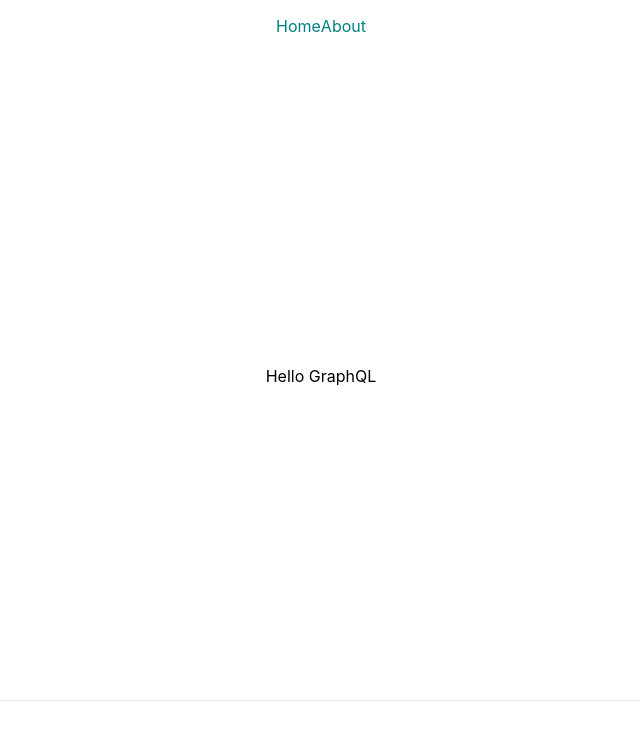
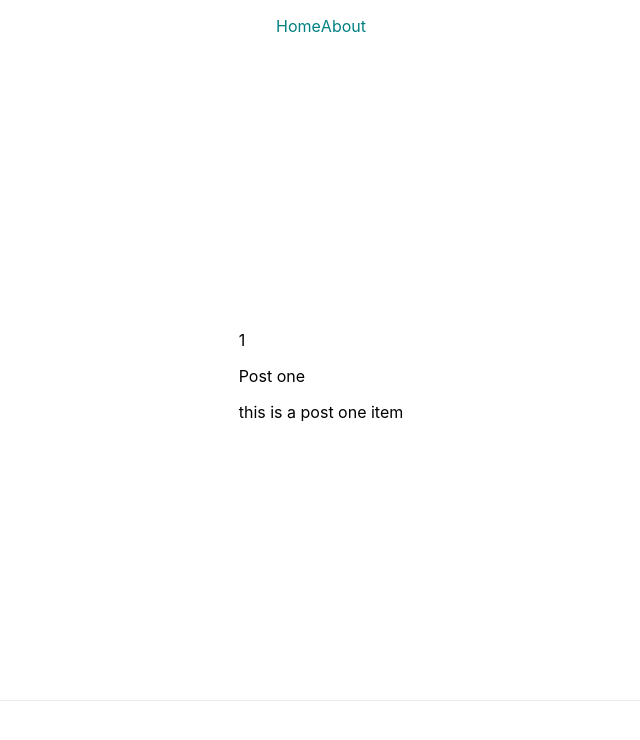
Before and after one commit to K-Daiki-0ne/GraphQL_practice, a Next.js app in the folder app/: page / in a window 1280 px wide. Shown: the top 740 px of the page, without its empty margins (319-959 px from the left). Built offline with nearby package versions, Linux system fonts and the light colour scheme.

Commit message:
add: Post item props

```diff
--- a/app/src/components/templates/Post/Post.tsx
+++ b/app/src/components/templates/Post/Post.tsx
@@ -11,10 +11,12 @@ export const Post:FC<Props> = ({ props }): JSX.Element => {
   return (
     <div className='post'>
       {
-        props.map(post => {
-          <div key={post.id}>
-            <Item props={post}/>
-          </div>
+        props.map((post: PostInterface, key: number) => {
+          return (
+            <div key={key}>
+              <Item props={post}/>
+            </div>
+          )
         })
       }
     </div>
--- a/app/src/pages/index.tsx
+++ b/app/src/pages/index.tsx
@@ -1,9 +1,20 @@
 import Head from 'next/head'
 import { NextPage } from 'next';
 import { Header } from '@src/components/molecules'
+import { PostInterface } from '@src/interfaces/post.interface';
+import { Post } from '@src/components/templates';
 import styles from '../styles/Home.module.scss'
 
+
 const Home:NextPage = (): JSX.Element => {
+  const posts: PostInterface[] = [
+    {
+      id: "1",
+      title: "Post one",
+      body: "this is a post one item"
+    }
+  ];
+
   return (
     <div className={styles.container}>
       <Head>
@@ -14,7 +25,7 @@ const Home:NextPage = (): JSX.Element => {
       <Header />
 
       <main className={styles.main}>
-        <p>Hello GraphQL</p>
+        <Post props={posts} />
       </main>
 
       <footer className={styles.footer}>
```
